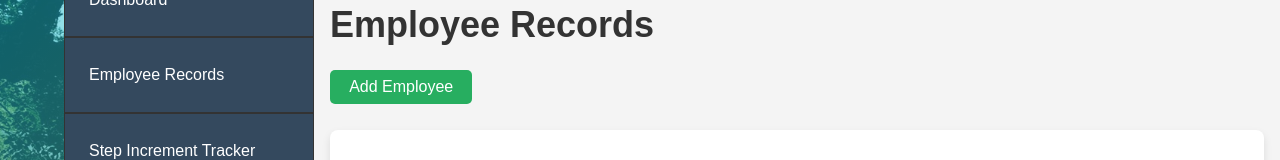
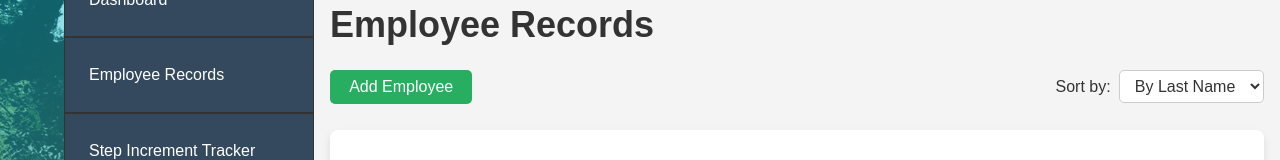
Before and after one commit to Astel2004/BEAMS-Capstone, a React app in the folder src/: page /employee-records in a window 1280 px wide. Shown: the part 136-296 px from the top of the page. Built offline with nearby package versions, Linux system fonts and the light colour scheme; no server answers; the HTML template or start-up script is replaced by a standard one.

Commit message:
EmployeeRecords Modification (Sort And Add Employee Notification)

```diff
--- a/src/src/components/EmployeeRecordsComp.jsx
+++ b/src/src/components/EmployeeRecordsComp.jsx
@@ -7,6 +7,7 @@ import { useNavigate } from "react-router-dom";
 
 const EmployeeRecordsComp = () => {
   const [activeEmployees, setActiveEmployees] = useState([]);
+  const [sortBy, setSortBy] = useState('lastname');
   const [showAddModal, setShowAddModal] = useState(false);
   const [newEmployee, setNewEmployee] = useState({
     surname: "",
@@ -29,6 +30,7 @@ const EmployeeRecordsComp = () => {
     },
   });
   const [viewEmployee, setViewEmployee] = useState(null);
+  const [showSuccess, setShowSuccess] = useState(false);
   const navigate = useNavigate();
 
   const handleViewClick = async (employeeId) => {
@@ -53,7 +55,6 @@ const EmployeeRecordsComp = () => {
       try {
         const response = await fetch("http://localhost:5000/api/employees");
         const data = await response.json();
-        console.log("Fetched employees from backend:", data);
         // Ensure all employees have id, position, step, and status (for legacy data)
         const normalized = data.map(emp => ({
           ...emp,
@@ -62,12 +63,15 @@ const EmployeeRecordsComp = () => {
           step: emp.step || '-',
           status: emp.status || 'Active',
         }));
-        setActiveEmployees(normalized.filter((employee) => employee.status === "Active"));
+        // Sort by last name (surname) by default
+        const sorted = normalized
+          .filter((employee) => employee.status === "Active")
+          .sort((a, b) => a.surname.localeCompare(b.surname));
+        setActiveEmployees(sorted);
       } catch (error) {
         console.error("Error fetching employee records:", error);
       }
     };
-
     fetchEmployees();
   }, []);
 
@@ -157,6 +161,8 @@ const EmployeeRecordsComp = () => {
       const saved = await response.json();
       setActiveEmployees((prev) => [...prev, { ...employeeData, _id: saved.employee._id }]);
       handleCloseModal();
+      setShowSuccess(true);
+      setTimeout(() => setShowSuccess(false), 3000);
     } catch (error) {
       alert("Error adding employee. Please try again.");
     }
@@ -175,6 +181,15 @@ const EmployeeRecordsComp = () => {
       setActiveEmployees((prev) => prev.filter(emp => emp._id !== employeeId));
     } catch (error) {
       alert("Error deleting employee. Please try again.");
+    }
+  };
+
+  // Sorting handler
+  const handleSortChange = (e) => {
+    const value = e.target.value;
+    setSortBy(value);
+    if (value === 'lastname') {
+      setActiveEmployees(prev => [...prev].sort((a, b) => a.surname.localeCompare(b.surname)));
     }
   };
 
@@ -220,12 +235,21 @@ const EmployeeRecordsComp = () => {
           <h2>Employee Records</h2>
         </div>
 
-        {/* Add Employee above the Active Employees table */}
-        <div style={{ display: "flex", gap: "10px", marginBottom: "10px" }}>
-          <button className="add-employee-button" onClick={handleAddEmployeeClick}>
-            Add Employee
-          </button>
+      {/* Add Employee and Sort Dropdown above the Active Employees table */}
+      <div className="employee-table-controls">
+        <button className="add-employee-button" onClick={handleAddEmployeeClick}>
+          Add Employee
+        </button>
+        <div className="employee-sort-dropdown">
+          <label htmlFor="sortBy" className="employee-sort-label">Sort by:</label>
+          <select id="sortBy" value={sortBy} onChange={handleSortChange} className="employee-sort-select">
+            <option value="lastname">By Last Name</option>
+          </select>
         </div>
+      </div>
+      {showSuccess && (
+        <div className="employee-success-popup">Employee successfully added!</div>
+      )}
 
         {/* Add Employee Modal */}
         {showAddModal && (
--- a/src/src/styles/EmployeeRecords.css
+++ b/src/src/styles/EmployeeRecords.css
@@ -1,3 +1,26 @@
+/* Success Popup for Employee Added */
+.employee-success-popup {
+  position: fixed;
+  top: 80px;
+  left: 50%;
+  transform: translateX(-50%);
+  background: #27ae60;
+  color: #fff;
+  padding: 1rem 2.5rem;
+  border-radius: 8px;
+  font-size: 1.2rem;
+  font-weight: 600;
+  box-shadow: 0 2px 12px rgba(0,0,0,0.15);
+  z-index: 2000;
+  animation: fadeInOut 3s linear;
+}
+
+@keyframes fadeInOut {
+  0% { opacity: 0; }
+  10% { opacity: 1; }
+  90% { opacity: 1; }
+  100% { opacity: 0; }
+}
 .employee-table td:nth-child(3) {
   word-break: break-all;
   white-space: normal;
@@ -225,6 +248,35 @@
     background-color: #005fa3;
   }
 
+/* Employee Table Controls */
+.employee-table-controls {
+  display: flex;
+  gap: 10px;
+  margin-bottom: 10px;
+  align-items: center;
+}
+
+.employee-sort-dropdown {
+  margin-left: auto;
+  display: flex;
+  align-items: center;
+  gap: 0.5rem;
+}
+
+.employee-sort-label {
+  font-weight: 500;
+}
+
+.employee-sort-select {
+  padding: 0.4rem 0.7rem;
+  border-radius: 5px;
+  font-size: 1rem;
+  margin-right: 1rem;
+  border: 1px solid #ccc;
+  background: #fff;
+  color: #333;
+}
+
 /* Add Employee Button */
 .add-employee-button {
   background-color: #27ae60;
```
Lines whose indentation alone changed are shown as unchanged.
